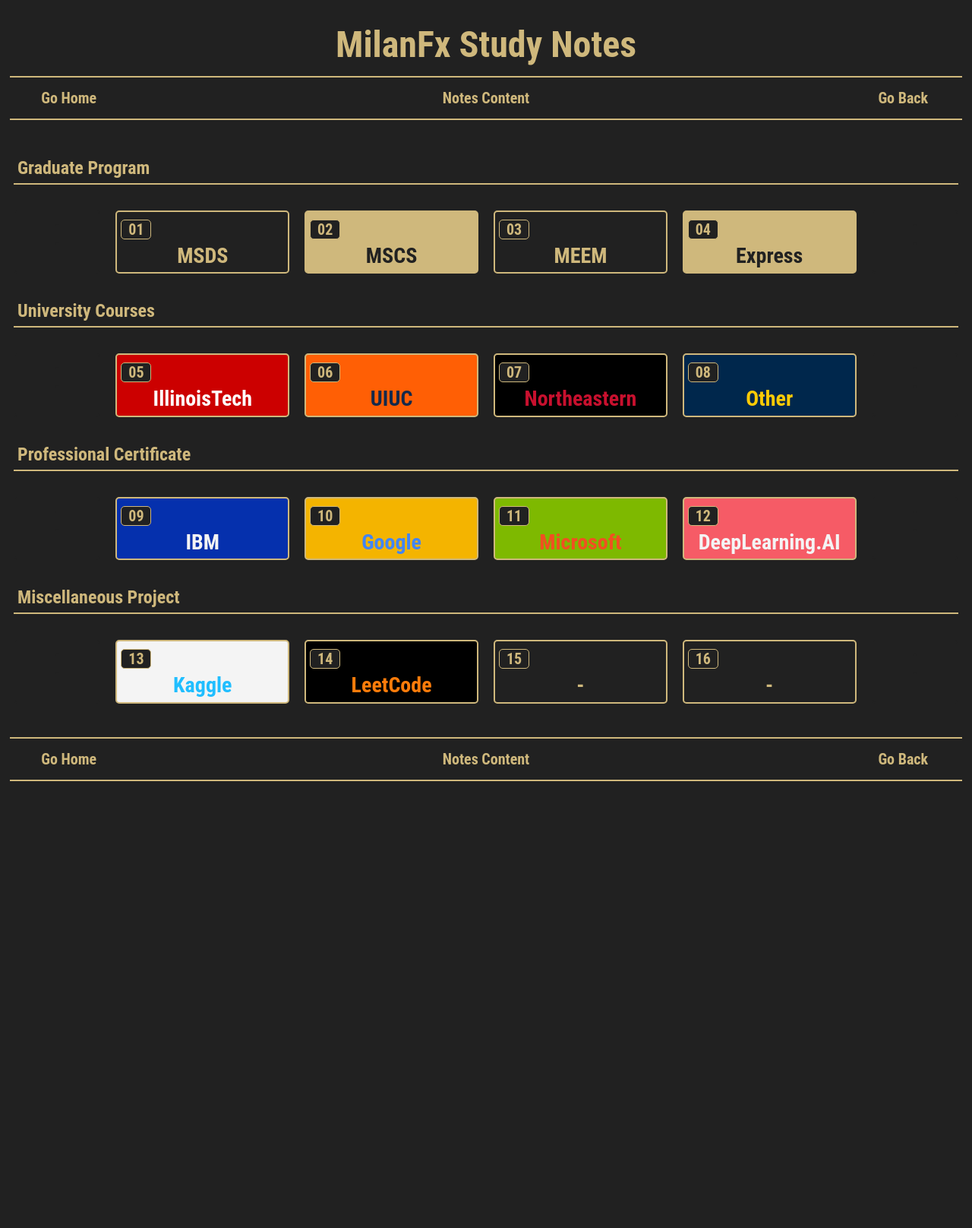
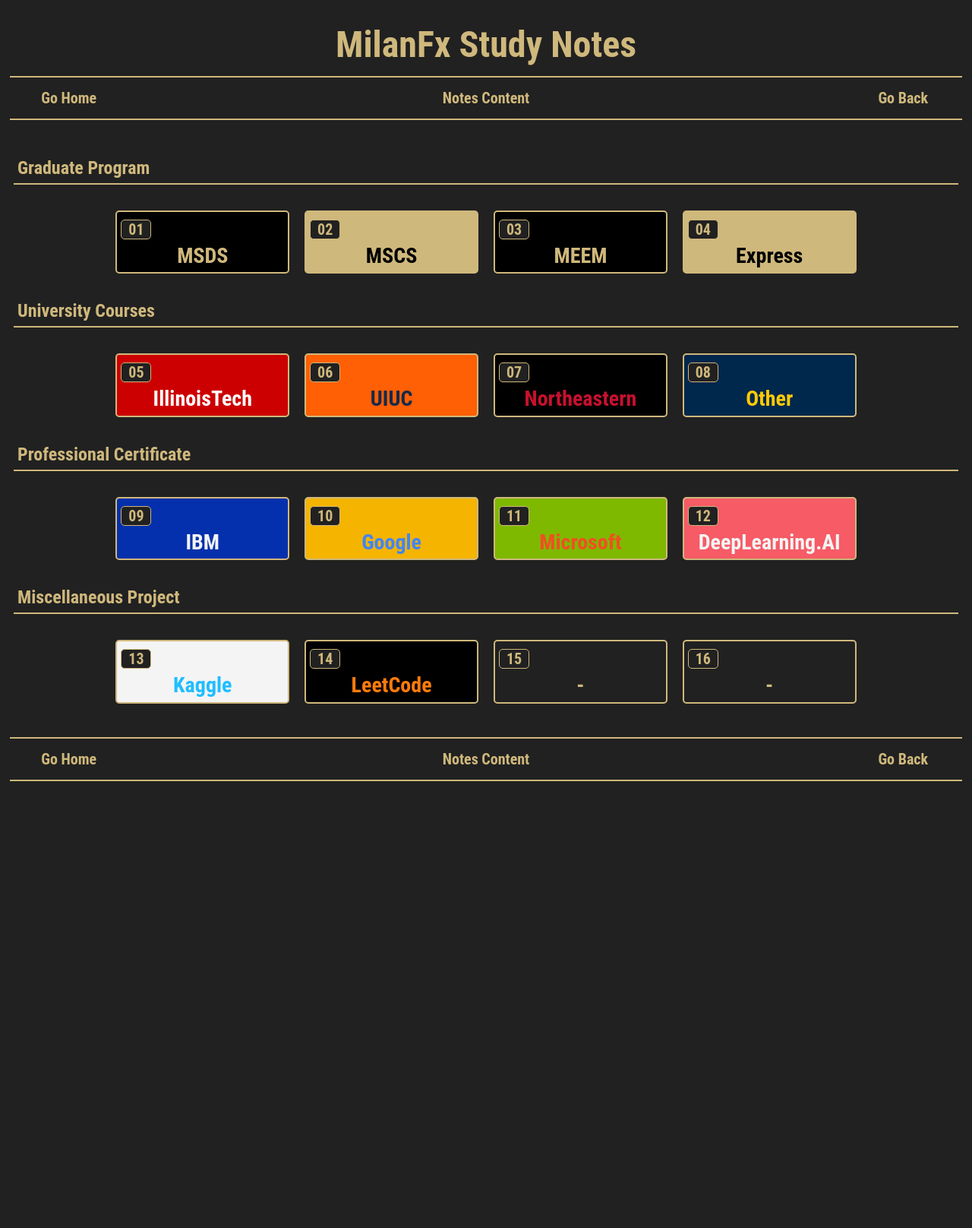
Before and after one commit to milanfx/milanfx.github.io, a Jekyll site: the page built from index.md, in a window 1280 px wide. Shown: the whole page at 76% size. Built offline with Jekyll 4.4.1, drawn with Linux system fonts in a browser that asks for light colours.

Commit message:
Update index.md

```diff
--- a/index.md
+++ b/index.md
@@ -9,10 +9,10 @@
     <div class="btn name">Graduate Program</div><br>
     <div class="block" style="grid-template-columns: 1fr 2fr 2fr 2fr 2fr 1fr;">
       <a href="/#/"       class="btn empty">-<br>-</a>
-      <a href="/01-MSDS/" class="btn boxout" style="background-color:#212121; color:#CFB87C;"><span class="btn boxin">01</span>MSDS</a>
-      <a href="/02-MSCS/" class="btn boxout" style="background-color:#CFB87C; color:#212121;"><span class="btn boxin">02</span>MSCS</a>
-      <a href="/03-MSAI/" class="btn boxout" style="background-color:#212121; color:#CFB87C;"><span class="btn boxin">03</span>MEEM</a>
-      <a href="/04-MEEM/" class="btn boxout" style="background-color:#CFB87C; color:#212121;"><span class="btn boxin">04</span>Express</a>
+      <a href="/01-MSDS/" class="btn boxout" style="background-color:#000000; color:#CFB87C;"><span class="btn boxin">01</span>MSDS</a>
+      <a href="/02-MSCS/" class="btn boxout" style="background-color:#CFB87C; color:#000000;"><span class="btn boxin">02</span>MSCS</a>
+      <a href="/03-MSAI/" class="btn boxout" style="background-color:#000000; color:#CFB87C;"><span class="btn boxin">03</span>MEEM</a>
+      <a href="/04-MEEM/" class="btn boxout" style="background-color:#CFB87C; color:#000000;"><span class="btn boxin">04</span>Express</a>
       <a href="/#/"       class="btn empty">-<br>-</a>
     </div>
   </div>
```
